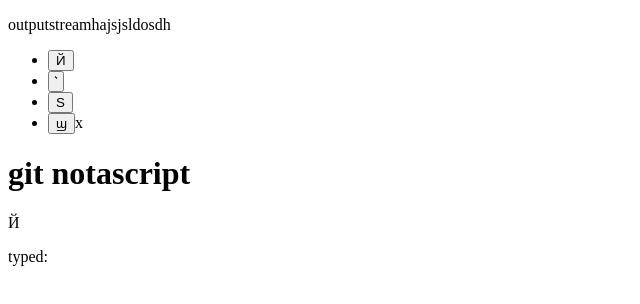
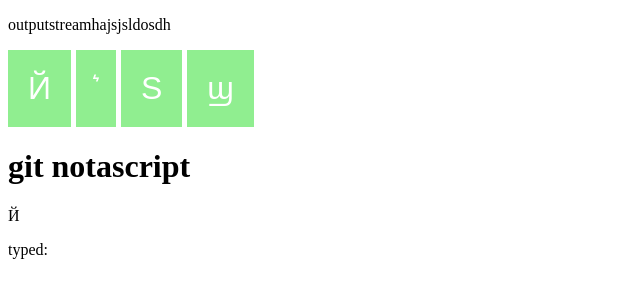
Before and after one commit to PLN-SHAH/notascript, a React (Create React App) app in the folder notascript/: page / in a window 1280 px wide. Shown: the top 304 px of the page, without its empty margins (0-640 px from the left). Built offline with nearby package versions, Linux system fonts and the light colour scheme; no server answers.

Commit message:
add button style

```diff
--- a/notascript/src/Buttons.js
+++ b/notascript/src/Buttons.js
@@ -1,7 +1,14 @@
 import React from "react";
 import styled from "styled-components";
 
-const StyledButtons = styled.button``;
+const StyledButton = styled.button`
+  background-color: lightgreen;
+  padding: 20px;
+  font-size: 2em;
+  color: white;
+  border: 0;
+  margin-right: 5px;
+`;
 
 export default function Buttons() {
   function handleClick(event) {
@@ -11,19 +18,11 @@ export default function Buttons() {
   }
 
   return (
-    <ul>
-      <li>
-        <button onClick={handleClick}>&#1049;</button>
-      </li>
-      <li>
-        <button onClick={handleClick}>&#859;</button>
-      </li>
-      <li>
-        <button onClick={handleClick}>&#1029;</button>
-      </li>
-      <li>
-        <button onClick={handleClick}>&#995;</button>x
-      </li>
-    </ul>
+    <section>
+      <StyledButton onClick={handleClick}>&#1049;</StyledButton>
+      <StyledButton onClick={handleClick}>&#859;</StyledButton>
+      <StyledButton onClick={handleClick}>&#1029;</StyledButton>
+      <StyledButton onClick={handleClick}>&#995;</StyledButton>
+    </section>
   );
 }
```
